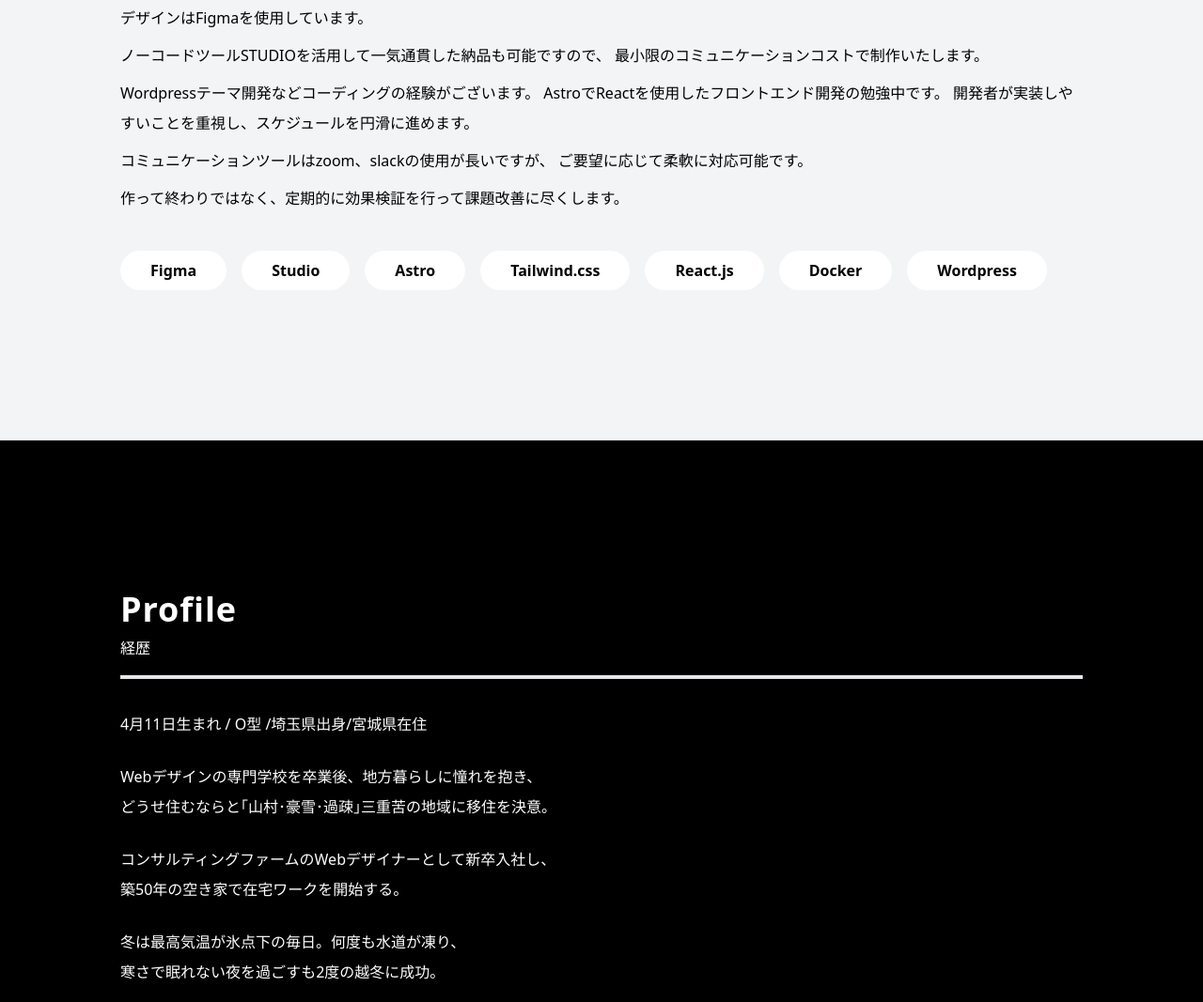
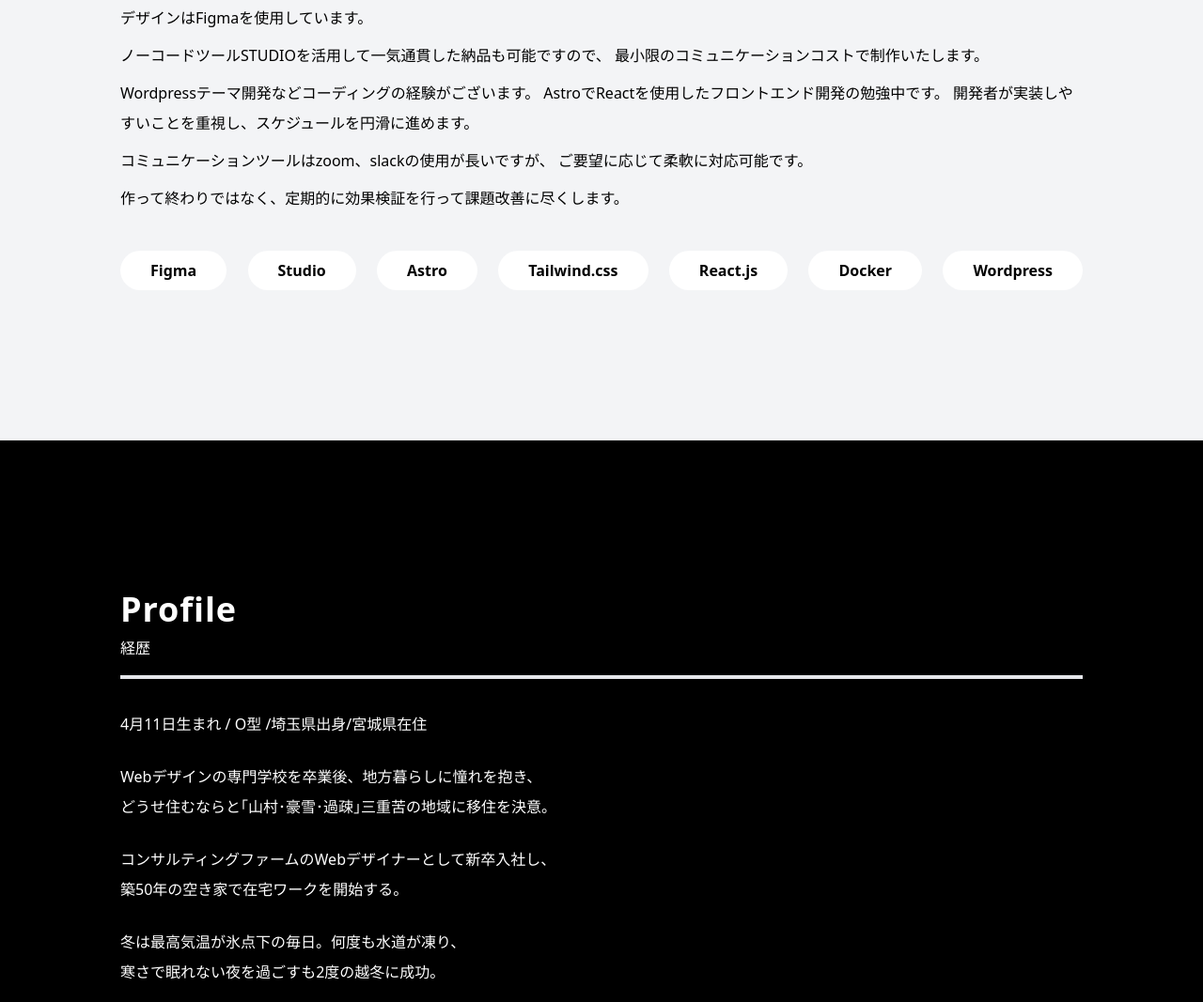
Before and after one commit to yuya-akatsu/my-portfolio, an Astro site: page / in a window 1280 px wide. Shown: the part 3049-4116 px from the top of the page at 94% size. Built offline with nearby package versions, Linux system fonts and the light colour scheme; Astro itself is replaced by a stand-in of ours.

Commit message:
タグのサイズ調整

```diff
--- a/src/pages/index.astro
+++ b/src/pages/index.astro
@@ -43,14 +43,14 @@
 				<p class="pb-2">作って終わりではなく、定期的に効果検証を行って課題改善に尽くします。</p>
 			</div>
 		</div>
-		<div class="tag flex gap-4 flex-wrap">
-			<p class="capitalize bg-white px-8 py-2  rounded-full font-semibold">figma</p>
-			<p class="capitalize bg-white px-8  py-2 rounded-full font-semibold">studio</p>
-			<p class="capitalize bg-white px-8  py-2 rounded-full font-semibold">astro</p>
-			<p class=" bg-white px-8  py-2 rounded-full font-semibold">Tailwind.css</p>
-			<p class=" bg-white px-8  py-2 rounded-full font-semibold">React.js</p>
-			<p class="capitalize bg-white px-8  py-2 rounded-full font-semibold">docker</p>
-			<p class="capitalize bg-white px-8  py-2 rounded-full font-semibold">wordpress</p>
+		<div class="tag flex gap-4 flex-wrap justify-between">
+			<p class="capitalize bg-white px-4 py-1 md:px-8 md:py-2  rounded-full font-semibold">figma</p>
+			<p class="capitalize bg-white px-4 py-1 md:px-8 md:py-2 rounded-full font-semibold">studio</p>
+			<p class="capitalize bg-white px-4 py-1 md:px-8 md:py-2 rounded-full font-semibold">astro</p>
+			<p class=" bg-white px-4 py-1 md:px-8 md:py-2 rounded-full font-semibold">Tailwind.css</p>
+			<p class=" bg-white px-4 py-1 md:px-8 md:py-2 rounded-full font-semibold">React.js</p>
+			<p class="capitalize bg-white px-4 py-1 md:px-8 md:py-2 rounded-full font-semibold">docker</p>
+			<p class="capitalize bg-white px-4 py-1 md:px-8 md:py-2 rounded-full font-semibold">wordpress</p>
 		</div>
 
 
```
